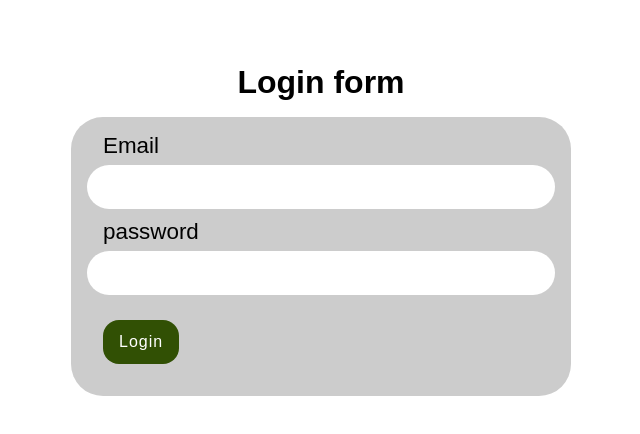
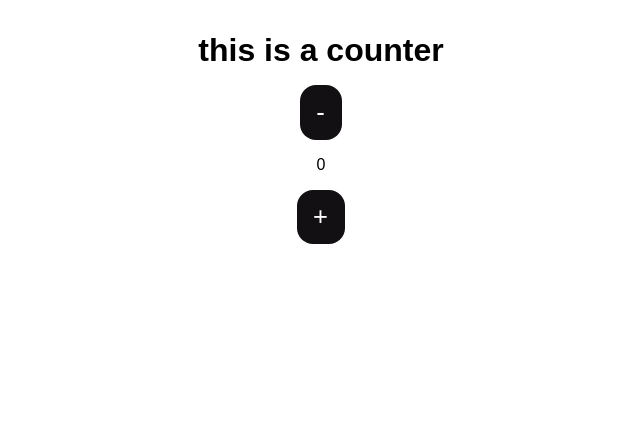
Before and after one commit to neyaz1527/my-react-project, a React (Vite) app: page / in a window 1280 px wide. Shown: the top 434 px of the page, without its empty margins (319-959 px from the left). Built offline with nearby package versions, Linux system fonts and the light colour scheme.

Commit message:
done with the reducer hook

```diff
--- a/src/App.jsx
+++ b/src/App.jsx
@@ -1,14 +1,15 @@
 import './App.css'
-import GithubUsers from "./Effects/GithubUsers.jsx";
-import Home from './home/Home.jsx';
+// import GithubUsers from "./Effects/GithubUsers.jsx";
+// import Home from './home/Home.jsx';
 //import Counter from './components/state/Counter.jsx'
 //import Cart from './components/state/Cart.jsx'
-import LoginForm from './ref/LoginForm.jsx'
-import LearnCallback from './LearnCallback.jsx';
+// import LoginForm from './ref/LoginForm.jsx'
+// import LearnCallback from './LearnCallback.jsx';
+import TaskApp from './TaskApp.jsx';
 function App() {
    return(
     <div  className="container">
-        <LoginForm/>
+        <TaskApp/>
     </div>
    );
 }
--- /dev/null
+++ b/src/TaskApp.jsx
@@ -0,0 +1,33 @@
+import React, { useState, useReducer } from 'react'
+
+function reducer(state, action) {
+  switch(action.type){
+    case 'increment':
+      return {count : state.count +1};
+    case 'decrement':
+      return {count : state.count -1};
+    default:
+      throw new Error();
+  }
+}
+
+export default function TaskApp() {
+
+  const [state, dispatch] = useReducer(reducer, {count: 0});
+  //const [count, setCount] = useState(0);
+
+  // function changeCount(amount){
+  //   setCount(current =>{
+  //     return current + amount;
+  //   })
+  // }
+
+  return (
+    <div>
+      <h1>this is a counter</h1>
+      <button onClick={() => dispatch({type: 'decrement'})}>-</button>
+      <p>{state.count}</p>
+      <button onClick={() => dispatch({type: 'increment'})}>+</button>
+    </div>
+  )
+}
```
